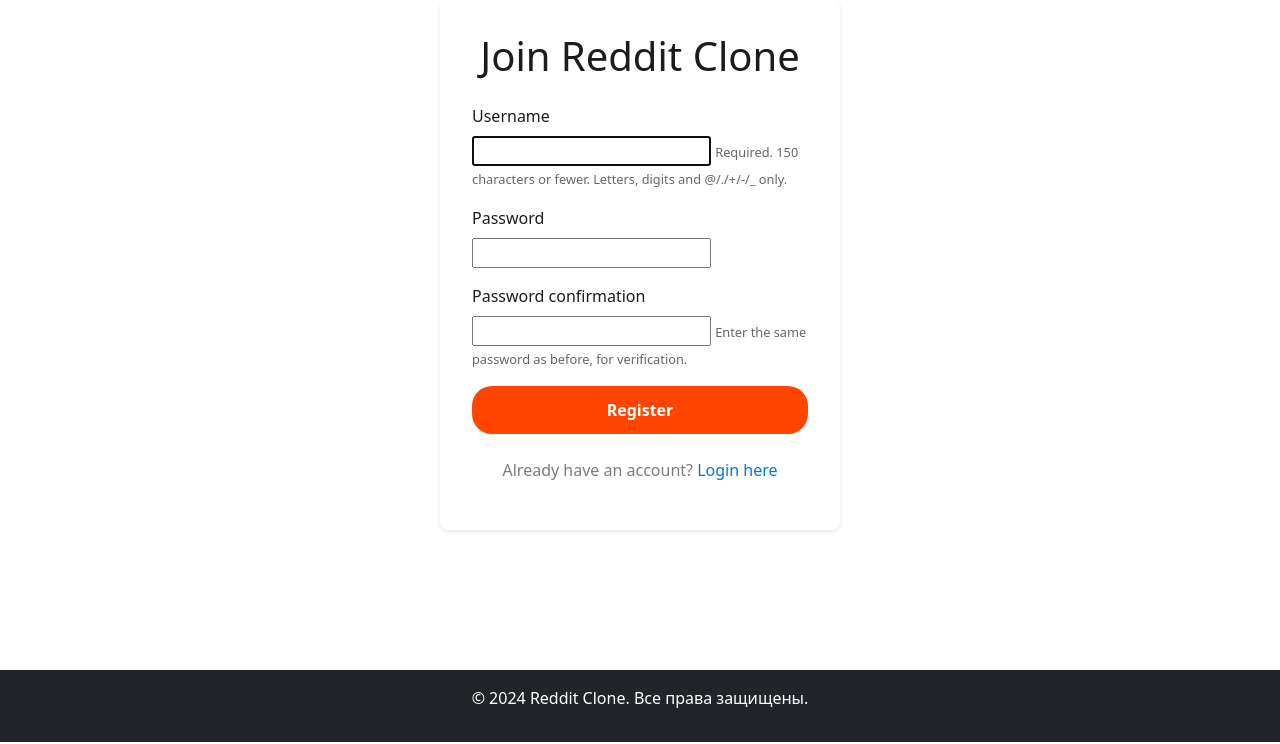
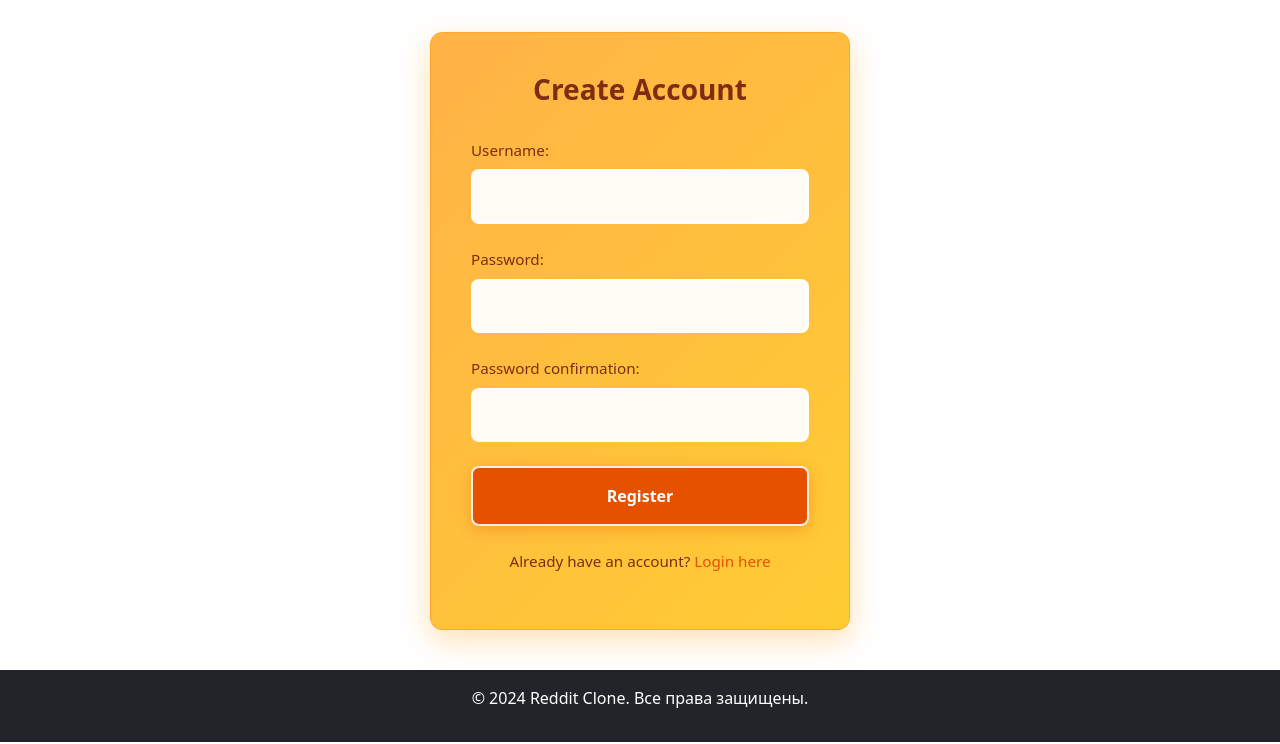
Before and after one commit to Natallllyyy333/reddit-clone, a Django app: page /users/register/ in a window 1280 px wide. Shown: the part 56-800 px from the top of the page. Run offline with Django 5.2, Linux system fonts and the light colour scheme.

Commit message:
edit users/urls.py, css/auth.css, registration/register.html, base.html

```diff
--- a/frontend/static/css/auth.css
+++ b/frontend/static/css/auth.css
@@ -94,7 +94,7 @@
 
 .btn-primary {
     background:  #e65100;
-    color: 2px solid rgba(255, 255, 255, 0.9);
+    color:  #ffffff;
     padding: 1rem 1.5rem;
     border-radius: 8px;
     border: 2px solid rgba(255, 255, 255, 0.9);
@@ -125,49 +125,70 @@
     display: block;
 }
 
-/* Альтернативные яркие оранжевые градиенты */
-.auth-form.alternative-1 {
-    background: linear-gradient(135deg, #ff9800 0%, #ff5722 100%);
+/* Переопределение Bootstrap стилей для форм аутентификации */
+.auth-form .form-control {
+    width: 100% !important;
+    padding: 0.875rem !important;
+    background: #ff9800 !important;
+    border: 2px solid rgba(255, 255, 255, 0.8) !important;
+    border-radius: 8px !important;
+    color: #7c2d12 !important;
+    font-size: 15px !important;
+    transition: all 0.2s ease !important;
+    backdrop-filter: blur(10px) !important;
+    box-sizing: border-box !important;
 }
 
-.auth-form.alternative-2 {
-    background: linear-gradient(135deg, #ffb74d 0%, #ff8a65 100%);
+.auth-form .form-control:focus {
+    outline: none !important;
+    border-color: #ff9800 !important;
+    background: #ffffff !important;
+    box-shadow: 0 0 0 3px rgba(255, 152, 0, 0.3) !important;
 }
 
-.auth-form.alternative-3 {
-    background: linear-gradient(135deg, #ffa726 0%, #ff7043 100%);
-}
-
-/* Самый яркий вариант */
-.auth-form.brightest {
-    background: linear-gradient(135deg, #ff6f00 0%, #ffab00 100%);
+.auth-form .form-control:hover {
+    border-color: #ff9800 !important;
+    background: #ffffff !important;
 }
 
 
 
-.auth-form input[type="text"],
-.auth-form input[type="email"],
-.auth-form input[type="password"] {
-    width: 100%;
-    padding: 0.875rem;
-    background: rgba(255, 255, 255, 0.95);
-    border: 2px solid rgba(255, 255, 255, 0.8);
-    border-radius: 8px;
-    color: #7c2d12;
-    font-size: 15px;
-    transition: all 0.2s ease;
-    backdrop-filter: blur(10px);
-    box-sizing: border-box;
+
+
+.auth-container .auth-form .form-group input {
+    width: 100% !important;
+    padding: 0.875rem !important;
+    background: rgba(255, 255, 255, 0.95) !important;
+    border: 2px solid rgba(255, 255, 255, 0.8) !important;
+    border-radius: 8px !important;
+    color: #7c2d12 !important;
+    font-size: 15px !important;
+    transition: all 0.2s ease !important;
+    backdrop-filter: blur(10px) !important;
+    box-sizing: border-box !important;
 }
 
-.auth-form input[type="text"]:focus,
-.auth-form input[type="email"]:focus,
-.auth-form input[type="password"]:focus {
-    outline: none;
-    border-color: #ff9800;
-    background: #ffffff;
-    box-shadow: 0 0 0 3px rgba(255, 152, 0, 0.3);
+.auth-container .auth-form .form-group input:focus {
+    outline: none !important;
+    border-color: #ff9800 !important;
+    background: #ffffff !important;
+    box-shadow: 0 0 0 3px rgba(255, 152, 0, 0.3) !important;
 }
+
+.auth-container .auth-form .btn-primary {
+    background: #e65100 !important;
+    color: #ffffff !important;
+    border: 2px solid rgba(255, 255, 255, 0.9) !important;
+    padding: 1rem 1.5rem !important;
+    border-radius: 8px !important;
+    width: 100% !important;
+    cursor: pointer !important;
+    font-size: 16px !important;
+    font-weight: 600 !important;
+    transition: all 0.3s ease !important;
+    box-shadow: 0 4px 15px rgba(230, 81, 0, 0.3) !important;
+}
+
 
 
 @media (max-width: 480px) {
--- a/frontend/templates/base.html
+++ b/frontend/templates/base.html
@@ -7,8 +7,10 @@
      {% load static %}
 
     <link rel="stylesheet" href="{% static 'css/style.css' %}">
-    <link href="https://cdn.jsdelivr.net/npm/bootstrap@5.1.3/dist/css/bootstrap.min.css" rel="stylesheet">
+    <link rel="stylesheet" href="{% static 'css/auth.css' %}">
+
     <link rel="stylesheet" href="https://cdnjs.cloudflare.com/ajax/libs/font-awesome/6.0.0/css/all.min.css">
+     <link href="https://cdn.jsdelivr.net/npm/bootstrap@5.1.3/dist/css/bootstrap.min.css" rel="stylesheet">
     <style>
         .navbar-brand {
             font-weight: bold;
--- a/frontend/templates/registration/register.html
+++ b/frontend/templates/registration/register.html
@@ -21,17 +21,29 @@
         <form method="post">
             {% csrf_token %}
 
-            {% for field in form %}
             <div class="form-group">
-                <label for="{{ field.id_for_label }}">{{ field.label }}:</label>
-                {{ field }}
-                {% if field.errors %}
-                <div class="field-error">
-                    {{ field.errors|striptags }}
-                </div>
+                <label for="id_username">Username:</label>
+                <input type="text" name="username" id="id_username" required>
+                {% if form.username.errors %}
+                <div class="field-error">{{ form.username.errors|striptags }}</div>
                 {% endif %}
             </div>
-            {% endfor %}
+
+            <div class="form-group">
+                <label for="id_password1">Password:</label>
+                <input type="password" name="password1" id="id_password1" required>
+                {% if form.password1.errors %}
+                <div class="field-error">{{ form.password1.errors|striptags }}</div>
+                {% endif %}
+            </div>
+
+            <div class="form-group">
+                <label for="id_password2">Password confirmation:</label>
+                <input type="password" name="password2" id="id_password2" required>
+                {% if form.password2.errors %}
+                <div class="field-error">{{ form.password2.errors|striptags }}</div>
+                {% endif %}
+            </div>
 
             <button type="submit" class="btn btn-primary">Register</button>
         </form>
--- a/users/urls.py
+++ b/users/urls.py
@@ -3,8 +3,9 @@ from django.contrib.auth import views as auth_views
 from . import views
 
 urlpatterns = [
-    path('login/', auth_views.LoginView.as_view(template_name='users/login.html'), name='login'),
+    path('login/', auth_views.LoginView.as_view(template_name='registration/login.html'), name='login'),
+    path('register/', auth_views.LoginView.as_view(template_name='registration/register.html'), name='register'),
     path('logout/', auth_views.LogoutView.as_view(), name='logout'),
-    path('register/', views.register, name='register'),
+    # path('register/', views.register, name='register'),
 
 ]
```
